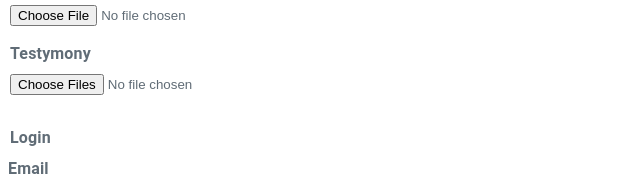
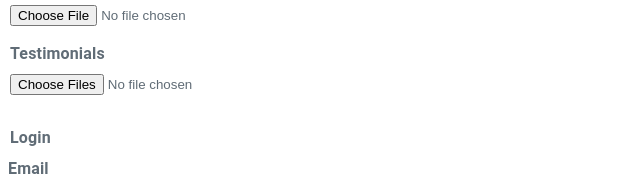
Before and after one commit to shashwata27/Forms, a plain HTML site: page index.html in a window 1280 px wide. Shown: the part 605-790 px from the top of the page, 0-640 px from the left. Drawn offline with nearby package versions, Linux system fonts and the light colour scheme.

Commit message:
spell check

```diff
--- a/index.html
+++ b/index.html
@@ -83,9 +83,9 @@
         <label for="photo">Photo</label>
         <input name="Photo" type="file" id="photo" accept=".jpg, .png, .jpeg" />
 
-        <label for="testymon">Testymony</label>
+        <label for="testymon">Testimonials</label>
         <input
-          name="Testymony"
+          name="Testimonials"
           type="file"
           id="testymon"
           accept="audio/*"
```
